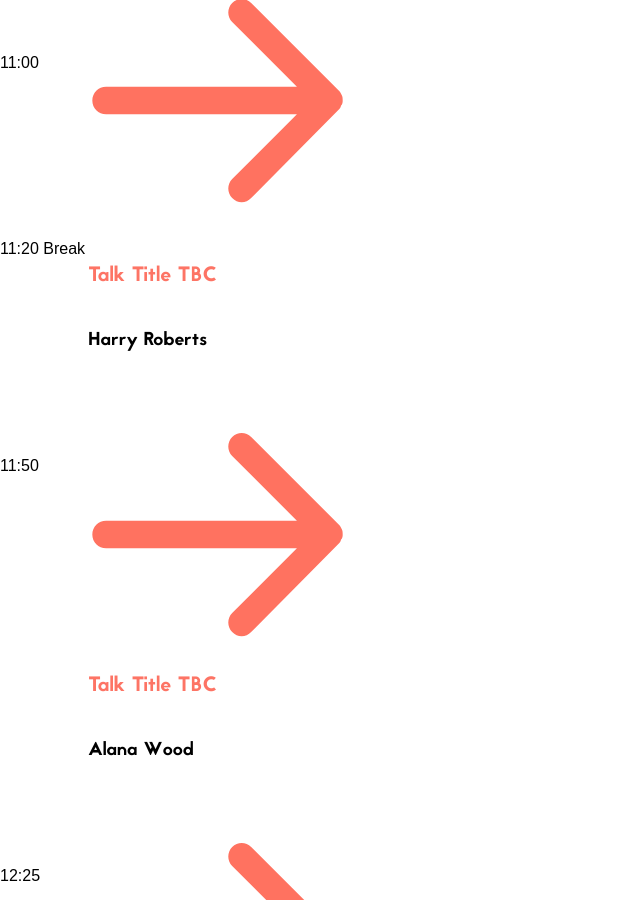
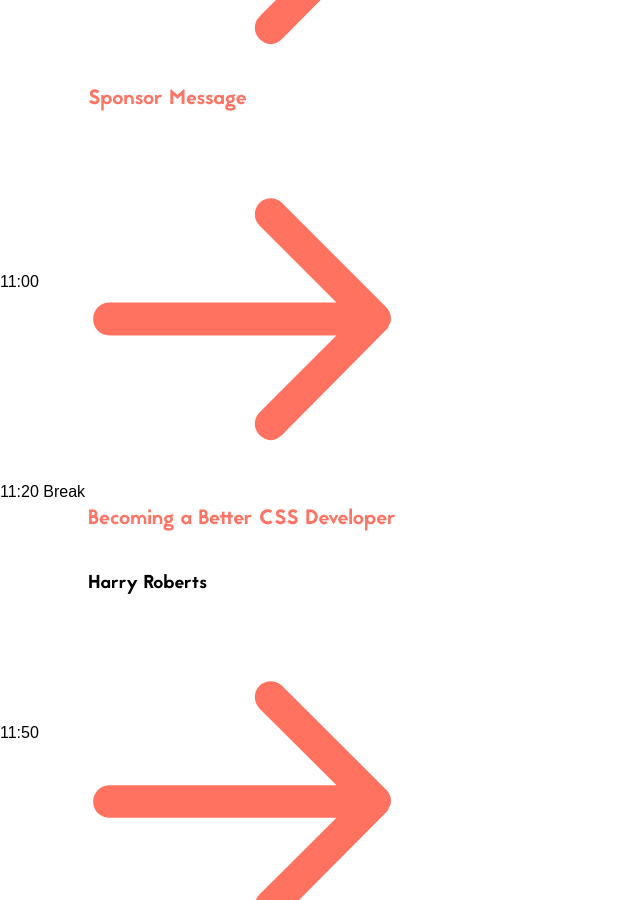
Before and after one commit to Sambillingham/beyond, a Jekyll site: the page built from schedule.html, in a window 1280 px wide and 900 px high, scrolled down 5457 px. Shown: the whole window, without its empty margins (0-640 px from the left). Built offline with Jekyll 4.4.1, drawn with Linux system fonts in a browser that asks for light colours; some web fonts are replaced.

Commit message:
:memo: add title for Harry Talk to data file so we are consistent

```diff
--- a/_data/speakers.yaml
+++ b/_data/speakers.yaml
@@ -83,7 +83,7 @@
   url: https://csswizardry.com
   github: csswizardry
   twitter: csswizardry
-  title: Talk Title TBC
+  title: Becoming a Better CSS Developer
   description: >
     <p>More information coming soon.</p>
 
```
